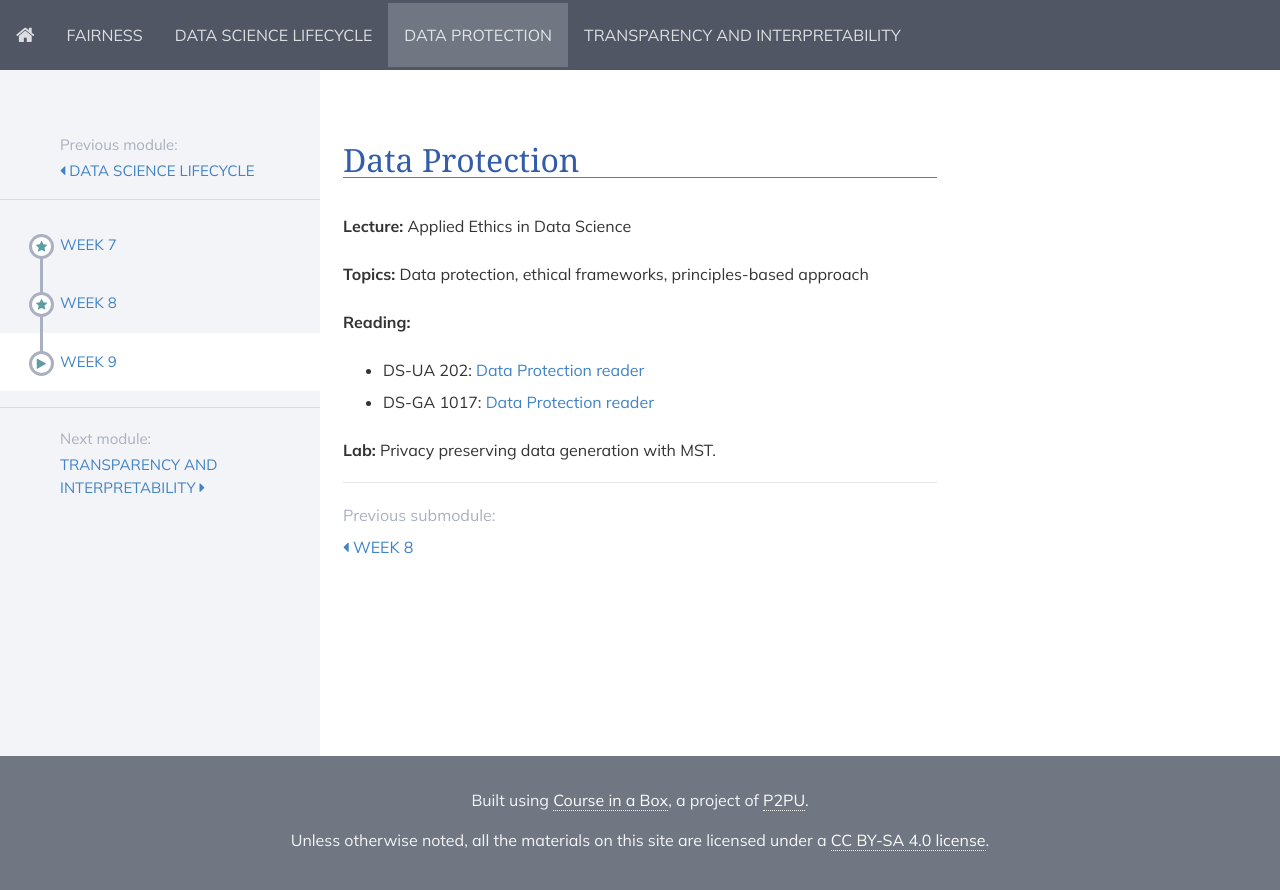
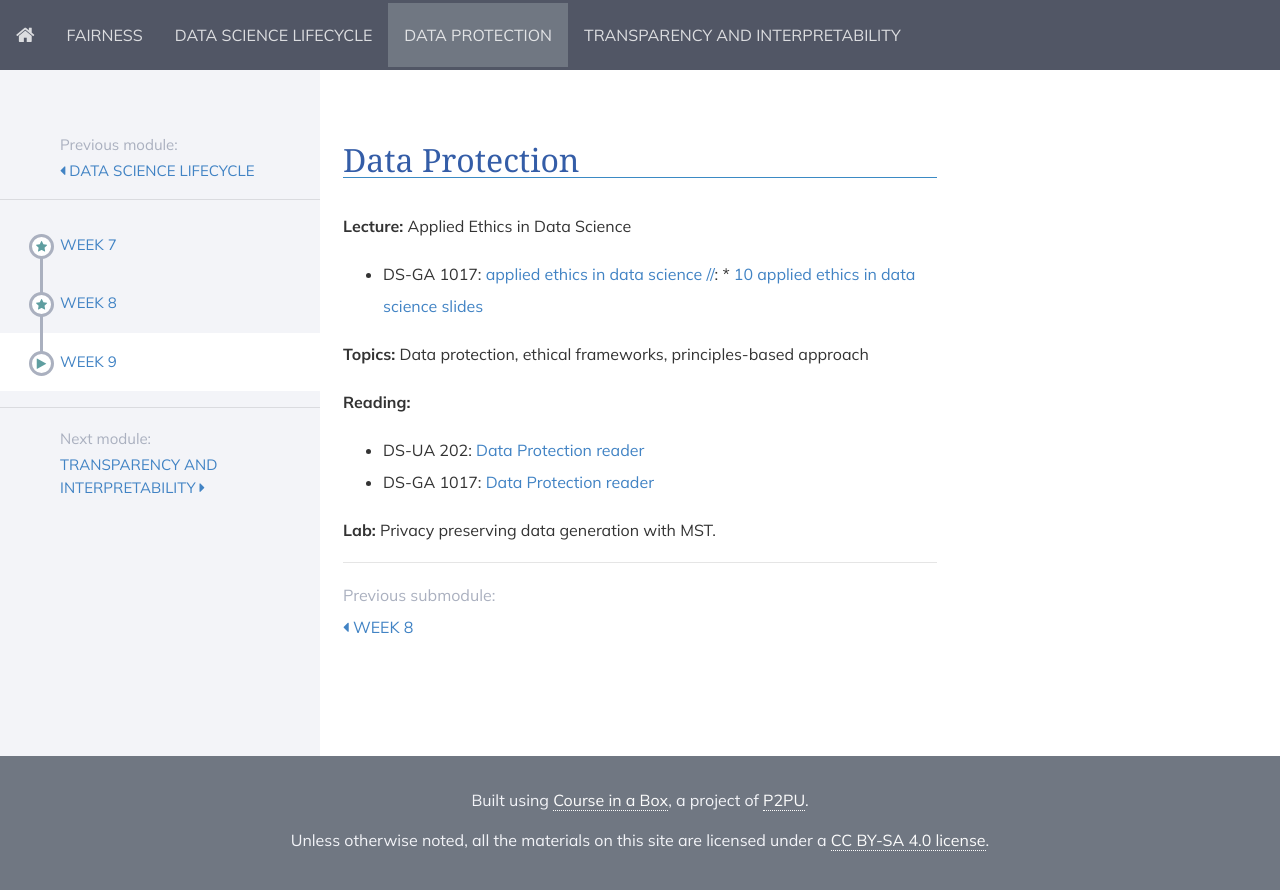
Before and after one commit to DataResponsibly/rds24, a Jekyll site: the page built from modules/data_protection/_posts/2000-01-03-week9.md, in a window 1280 px wide. Shown: the top 890 px of the page. Built offline with Jekyll 4.4.1, drawn with Linux system fonts in a browser that asks for light colours; nearby versions of some CDN libraries.

Commit message:
Update 2000-01-03-week9.md

```diff
--- a/modules/data_protection/_posts/2000-01-03-week9.md
+++ b/modules/data_protection/_posts/2000-01-03-week9.md
@@ -6,6 +6,7 @@ title: Week 9
 
 **Lecture:** Applied Ethics in Data Science
 
+* DS-GA 1017: [applied ethics in data science](../../../assets/9_Ethics_1017.pdf)
 [//]: * [10 applied ethics in data science slides](../../../assets/10_AppliedEthics.pdf)
 
 **Topics:** Data protection, ethical frameworks, principles-based approach
```
